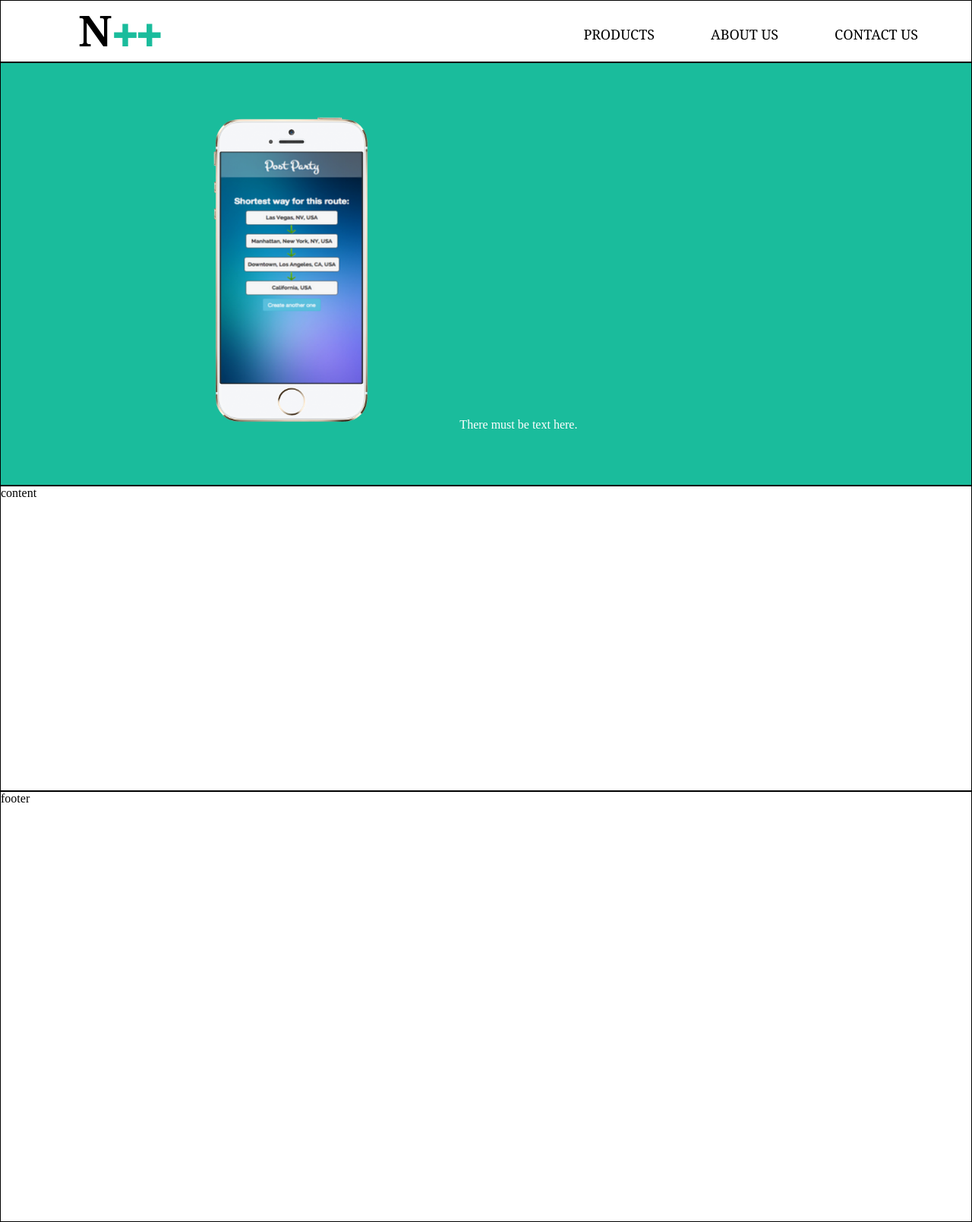
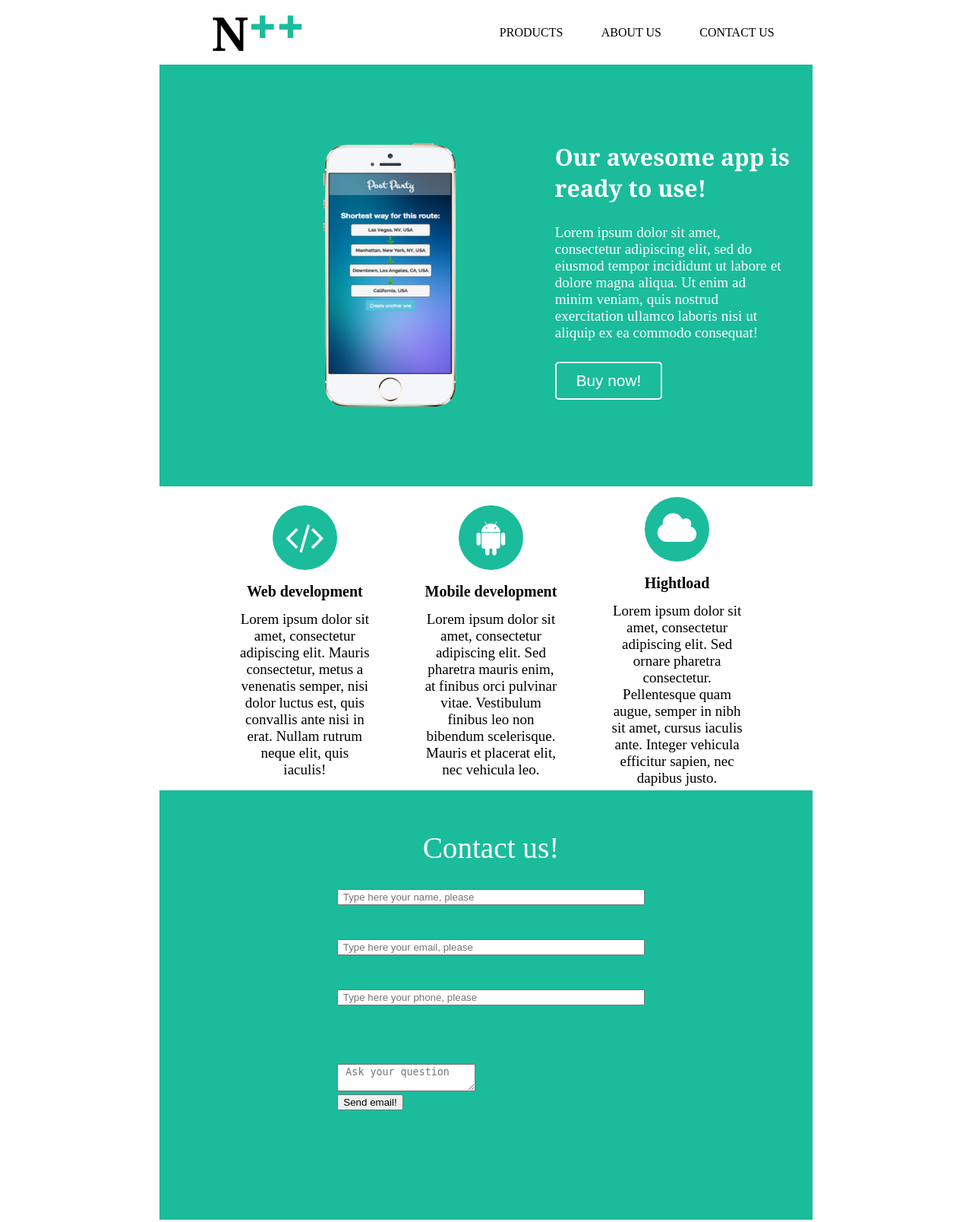
Before and after one commit to dvernigora/webDevHomeworks, a PHP site: page / in a window 1280 px wide. Shown: the whole page at 76% size. Run offline with PHP 8.4, Linux system fonts and the light colour scheme.

Commit message:
footer under development

```diff
--- a/WD_PS1_HTML_CSS/Landing-page/index.html
+++ b/WD_PS1_HTML_CSS/Landing-page/index.html
@@ -3,15 +3,16 @@
 <head>
     <meta charset="UTF-8">
     <link rel="stylesheet" href="style.css">
+    <link rel="stylesheet" href="icons/css/font-awesome.min.css">
     <title>My landing page</title>
 </head>
 <body>
-    <div class="container">
+    <div id="container">
         <div id="header">
-            <span id="logo">
+            <div id="logo">
                 <span id="logo__leftSide">N</span>
                 <span id="logo__rightSide">++</span>
-            </span>
+            </div>
             <ul id="header__menu">
                 <li>PRODUCTS</li>
                 <li>ABOUT US</li>
@@ -19,13 +20,59 @@
             </ul>
         </div>
         <div id="banner">
-            <img src="img/phone.png" id="phone_img">
-            <span id="banner__text">
-                There must be text here.
-            </span>
+            <div id="phone_img">
+                <img src="img/phone.png">
+            </div>
+            <div id="banner__textContainer">
+                <h1>Our awesome app is ready to use!</h1>
+                <div>Lorem ipsum dolor sit amet, consectetur adipiscing elit,
+                    sed do eiusmod tempor incididunt ut labore et dolore magna aliqua.
+                    Ut enim ad minim veniam, quis nostrud exercitation ullamco laboris
+                    nisi ut aliquip ex ea commodo consequat!
+                </div>
+                <button id="btnForBuy">Buy now!</button>
+            </div>
         </div>
-        <div id="content">content</div>
-        <div id="footer">footer</div>
+        <div id="content">
+            <div class="contentItems">
+                <div class="contentIcons">
+                    <i class="fa fa-code fa-3x" aria-hidden="true"></i>
+                </div>
+                <div class="contentText"><h1>Web development</h1>Lorem ipsum dolor sit amet, consectetur adipiscing
+                    elit. Mauris consectetur, metus a venenatis semper, nisi dolor luctus est, quis convallis ante
+                    nisi in erat. Nullam rutrum neque elit, quis iaculis!</div>
+            </div>
+            <div class="contentItems">
+                <div class="contentIcons">
+                    <i class="fa fa-android fa-3x" aria-hidden="true"></i>
+                </div>
+                <div class="contentText"><h1>Mobile development</h1>Lorem ipsum dolor sit amet, consectetur adipiscing
+                    elit. Sed pharetra mauris enim, at finibus orci pulvinar vitae. Vestibulum finibus leo non
+                    bibendum scelerisque. Mauris et placerat elit, nec vehicula leo.</div>
+            </div>
+            <div class="contentItems">
+                <div class="contentIcons">
+                    <i class="fa fa-cloud fa-3x" aria-hidden="true"></i>
+                </div>
+                <div class="contentText"><h1>Hightload</h1>Lorem ipsum dolor sit amet, consectetur adipiscing elit.
+                    Sed ornare pharetra consectetur. Pellentesque quam augue, semper in nibh sit amet, cursus iaculis
+                    ante. Integer vehicula efficitur sapien, nec dapibus justo.</div>
+            </div>
+        </div>
+        <div id="footer">
+            <div id="contentFooter">
+                <div>Contact us!</div>
+                <form class="contactForm">
+                    <div class="contactForm__inputStyle">
+                        <input type="text" id="contactForm__usrName" placeholder=" Type here your name, please" /><br>
+                        <input type="email" id="contactForm__usrEmail" placeholder=" Type here your email, please" /><br>
+                        <input type="tel" id="contactForm__usrTel" placeholder=" Type here your phone, please" /><br>
+                    </div>
+                    <textarea id="contactForm__usrMessage" placeholder=" Ask your question"></textarea><br>
+                    <input type="submit" id="contactForm__sendMessage" value="Send email!">
+                </form>
+            </div>
+        </div>
     </div>
 </body>
 </html>
--- a/WD_PS1_HTML_CSS/Landing-page/style.css
+++ b/WD_PS1_HTML_CSS/Landing-page/style.css
@@ -9,27 +9,30 @@ body{
     align-items: center;
 }
 
-.container{
-    min-width: 1280px;
+#container{
+    width: 67.2%;
 }
 
 #header, #banner, #content, #footer{
-    border: 1px solid black;
+    //border: 1px solid black;
 }
 
 #header{
-    min-height: 80px;
+    min-height: 85px;
+    display: inline-flex;
+    align-items: center;
+    width: 100%;
 }
 
 #logo__leftSide, #logo__rightSide{
     font-family: Georgia, serif;
-    font-size: 350%;
-    letter-spacing: -5px;
+    font-size: 384%;
     margin: 0;
     font-weight: bold;
 }
 
 #logo{
+    display: inline-flex;
     margin-left: 8%;
 }
 
@@ -40,37 +43,146 @@ body{
 }
 
 #header__menu{
+    display: flex;
+    flex-grow: 1;
+    justify-content: flex-end;
     list-style: none;
-    float: right;
-    margin-top: 2.5%;
 }
 
 #header__menu li{
-    display: inline;
-    font-size: large;
-    font-family: Georgia, serif;
-    margin-right: 70px;
+    margin-right: 8%;
 }
 
 #banner{
     min-height: 555px;
     background-color: #1abc9c;
+    display: flex;
 }
 
 #phone_img{
-    margin-left: 13%;
-    margin-top: 5%;
-    width: 34%;
+    display: flex;
+    justify-content: center;
+    align-items: center;
 }
 
-#banner__text{
-    /*It is necessary to center this element.*/
+#phone_img img{
+    /*float: left;*/
+    /*margin-left: 13%;*/
+    /*margin-top: 5%;*/
+    /*margin-right: 4%;*/
+    width: 72%;
+    margin-left: 17%;
+}
+
+#banner__textContainer{
+    //width: 43%;
+    color: white;
+    overflow-wrap: break-word;
+    width: 97%;
+    display: flex;
+    flex-direction: column;
+    justify-content: center;
+    align-items: baseline;
+}
+
+#banner__textContainer h1{
+    margin-top: -4%;
+    margin-bottom: 8%;
+    font-family: Georgia, serif;
+    font-size: 190%;
+}
+
+#banner__textContainer div{
+    font-size: 120%;
+    margin-bottom: 8%;
+    width: 90%;
+}
+
+#btnForBuy{
+    font-size: 130%;
+    background-color: #1abc9c;
+    color: white;
+    padding: 11px 26px;
+    text-align: center;
+    text-decoration: none;
+    border: 2px solid white;
+    border-radius: 5px;
+    //margin-top: 4%;
+}
+
+#content{
+    display: flex;
+    justify-content: center;
+    align-items: center;
+    min-height: 400px;
+}
+
+.contentItems{
+    display: flex;
+    flex-direction: column;
+    align-items: center;
+    width: 24%;
+    margin-left: 3%;
+    margin-right: 1.5%;
+    margin-top: 1%;
+}
+
+#content i{
     color: white;
 }
 
-#content{
-    min-height: 400px;
+.contentIcons{
+    display: flex;
+    justify-content: center;
+    align-items: center;
+    background-color: #1abc9c;
+    width: 85px;
+    height: 85px;
+    border-radius: 100%;
 }
+
+.contentText{
+    width: 85%;
+    text-align: center;
+    font-size: 19px;
+    overflow-wrap: break-word;
+    margin-top: 2%;
+}
+
+.contentText h1{
+    font-size: 20px;
+}
+
 #footer{
+    display: flex;
+    flex-direction: column;
+    align-items: center;
+    justify-content: center;
     min-height: 565px;
+    background-color: #1abc9c;
 }
+
+#contentFooter{
+    width: 47%;
+    min-height: 460px;
+    margin-left: 1.5%;
+    display: flex;
+    flex-direction: column;
+    align-items: center;
+}
+
+#contentFooter div{
+    color: white;
+    font-size: 245%;
+    margin-bottom: 8%;
+}
+
+.contactForm{
+    width: 100%;
+}
+
+.contactForm__inputStyle{
+    display: flex;
+    flex-direction: column;
+    //width: 100%;
+}
```
